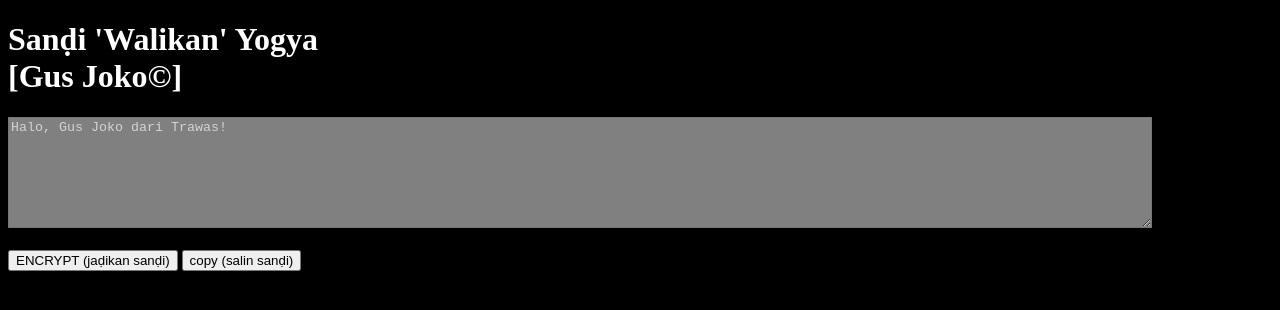
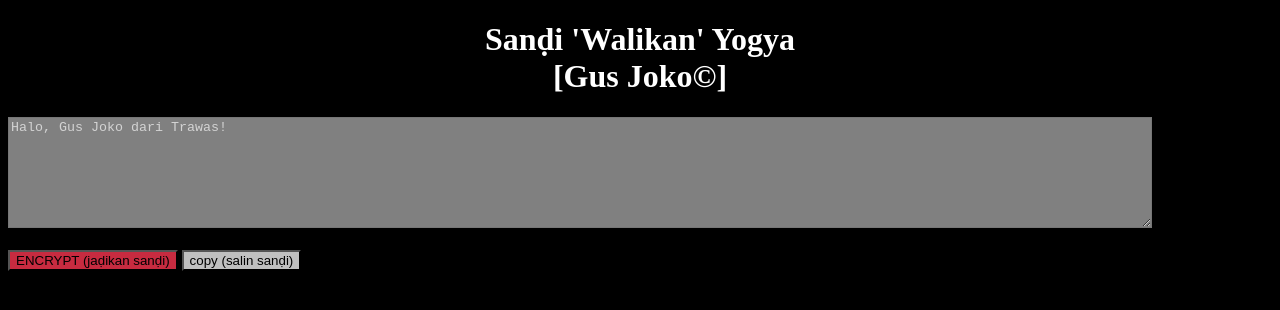
Before and after one commit to daniyals8/walikanyogya, a plain HTML site: page index.html in a window 1280 px wide. Drawn offline with Linux system fonts and the light colour scheme.

Commit message:
Update favicon and style for index.html

```diff
--- a/index.html
+++ b/index.html
@@ -6,11 +6,14 @@
 			content="width=device-width, initial-scale=1"
 		>
 		<title>Walikan Yogya</title>
-		<link rel="icon" type="image/x-icon" href="/images/y_walik_512.ico">
+		<link rel="icon" type="image/x-icon" href="/images/favicon.ico">
 		<style>
 			body {
 				background-color: black;
 				color: white;
+			}
+			h1 {
+				text-align: center;
 			}
 			textarea {
 				width: 90%;
@@ -25,6 +28,12 @@
 				color: lightgrey;
 				opacity: 1; /* Required for Firefox to show full color */
 			}
+			button {
+				background-color: #c72b40;
+				cursor: pointer;
+			}
+			.button2 {
+			    background-color: #c0c0c0;
 		</style>
 	</head>
 	<body>
@@ -56,8 +65,8 @@
 
 				navigator.clipboard.writeText(textToCopy).then(() => {
 					let btn = document.getElementById("copyBtn");
-					btn.innerText = "COPIED!";
-					setTimeout(() => { btn.innerText = "copy"; }, 2000);
+					btn.innerText = "TERSALIN!";
+					setTimeout(() => { btn.innerText = "copy (salin sanḍi)"; }, 2000);
 				}).catch(err => {
 					console.error('Gagal menyalin teks: ', err);
 				});
```
